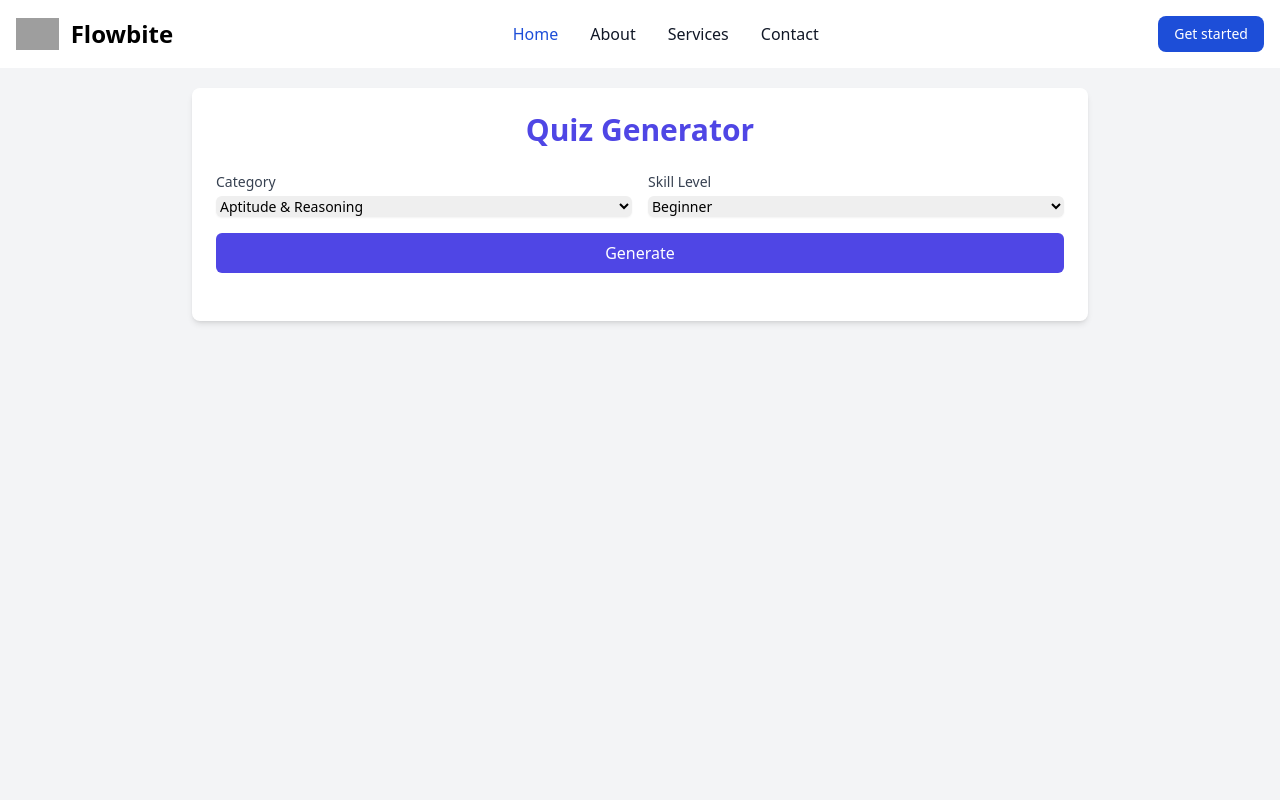
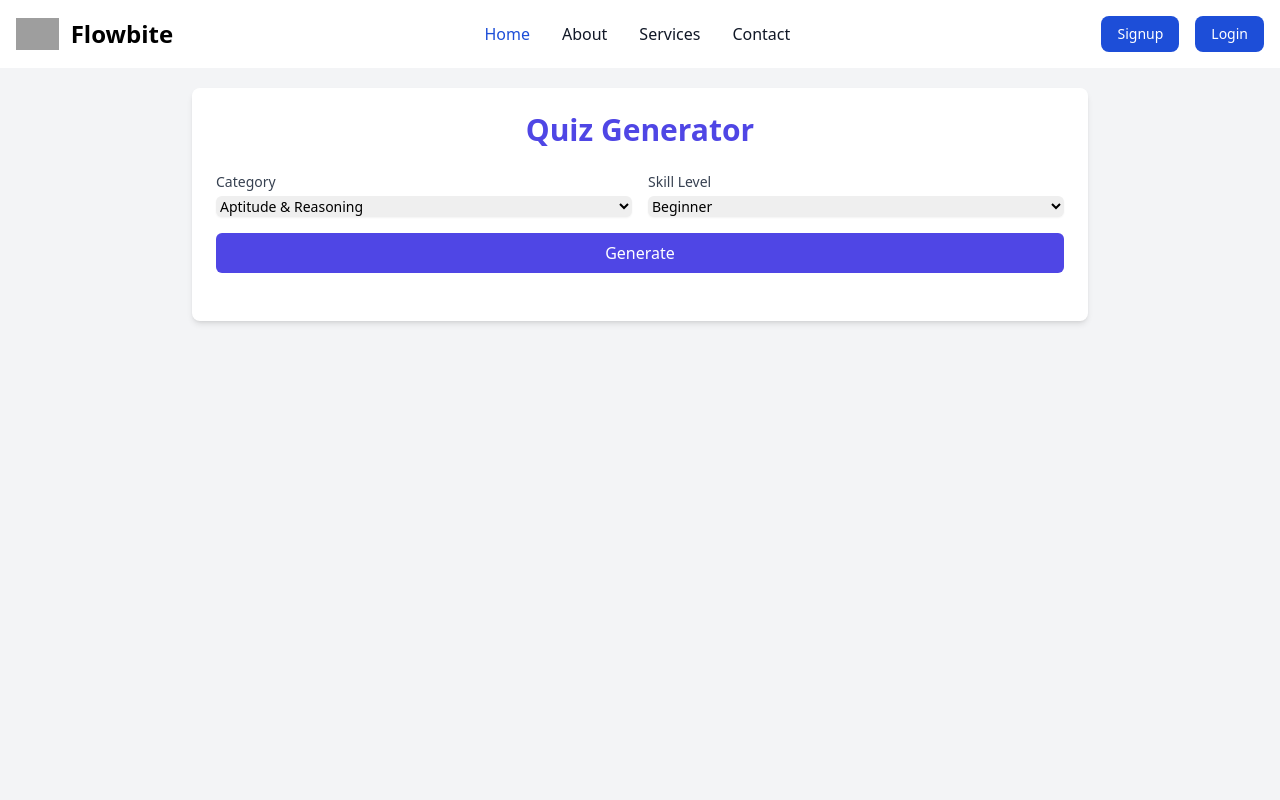
Before and after one commit to PrasunKushwaha/Placify_AI, a React (Vite) app: page / in a window 1280 px wide. Shown: the top 800 px of the page. Built offline with nearby package versions, Linux system fonts and the light colour scheme; grey boxes are pictures that could not be loaded.

Commit message:
added login, signup buttons

```diff
--- a/src/Navbar.jsx
+++ b/src/Navbar.jsx
@@ -1,45 +1,44 @@
-import React from 'react'
-function Navbar (){
-    return(
+import React from 'react';
+
+function Navbar() {
+    return (
         <>
-
-
-<nav class="bg-white border-gray-200 dark:bg-gray-900">
-  <div class="max-w-screen-xl flex flex-wrap items-center justify-between mx-auto p-4">
-  <a href="https://flowbite.com/" class="flex items-center space-x-3 rtl:space-x-reverse">
-      <img src="https://flowbite.com/docs/images/logo.svg" class="h-8" alt="Flowbite Logo" />
-      <span class="self-center text-2xl font-semibold whitespace-nowrap dark:text-white">Flowbite</span>
+            <nav className="bg-white border-gray-200 dark:bg-gray-900">
+                <div className="flex flex-wrap items-center justify-between max-w-screen-xl p-4 mx-auto">
+                    <a href="https://flowbite.com/" className="flex items-center space-x-3 rtl:space-x-reverse">
+                        <img src="https://flowbite.com/docs/images/logo.svg" className="h-8" alt="Flowbite Logo" />
+                        <span className="self-center text-2xl font-semibold whitespace-nowrap dark:text-white">Flowbite</span>
                     </a>
-  <div class="flex md:order-2 space-x-3 md:space-x-0 rtl:space-x-reverse">
-      <button type="button" class="text-white bg-blue-700 hover:bg-blue-800 focus:ring-4 focus:outline-none focus:ring-blue-300 font-medium rounded-lg text-sm px-4 py-2 text-center dark:bg-blue-600 dark:hover:bg-blue-700 dark:focus:ring-blue-800">Get started</button>
-      <button data-collapse-toggle="navbar-cta" type="button" class="inline-flex items-center p-2 w-10 h-10 justify-center text-sm text-gray-500 rounded-lg md:hidden hover:bg-gray-100 focus:outline-none focus:ring-2 focus:ring-gray-200 dark:text-gray-400 dark:hover:bg-gray-700 dark:focus:ring-gray-600" aria-controls="navbar-cta" aria-expanded="false">
-        <span class="sr-only">Open main menu</span>
-        <svg class="w-5 h-5" aria-hidden="true" xmlns="http://www.w3.org/2000/svg" fill="none" viewBox="0 0 17 14">
-            <path stroke="currentColor" stroke-linecap="round" stroke-linejoin="round" stroke-width="2" d="M1 1h15M1 7h15M1 13h15"/>
+                    <div className="flex space-x-3 md:order-2 md:space-x-0 rtl:space-x-reverse">
+                        <button type="button" className="px-4 py-2 mr-4 text-sm font-medium text-center text-white bg-blue-700 rounded-lg hover:bg-blue-800 focus:ring-4 focus:outline-none focus:ring-blue-300 dark:bg-blue-600 dark:hover:bg-blue-700 dark:focus:ring-blue-800">Signup</button>
+                        <button type="button" className="px-4 py-2 text-sm font-medium text-center text-white bg-blue-700 rounded-lg hover:bg-blue-800 focus:ring-4 focus:outline-none focus:ring-blue-300 dark:bg-blue-600 dark:hover:bg-blue-700 dark:focus:ring-blue-800">Login</button>
+                        <button data-collapse-toggle="navbar-cta" type="button" className="inline-flex items-center justify-center w-10 h-10 p-2 text-sm text-gray-500 rounded-lg md:hidden hover:bg-gray-100 focus:outline-none focus:ring-2 focus:ring-gray-200 dark:text-gray-400 dark:hover:bg-gray-700 dark:focus:ring-gray-600" aria-controls="navbar-cta" aria-expanded="false">
+                            <span className="sr-only">Open main menu</span>
+                            <svg className="w-5 h-5" aria-hidden="true" xmlns="http://www.w3.org/2000/svg" fill="none" viewBox="0 0 17 14">
+                                <path stroke="currentColor" stroke-linecap="round" stroke-linejoin="round" stroke-width="2" d="M1 1h15M1 7h15M1 13h15" />
                             </svg>
                         </button>
                     </div>
-  <div class="items-center justify-between hidden w-full md:flex md:w-auto md:order-1" id="navbar-cta">
-    <ul class="flex flex-col font-medium p-4 md:p-0 mt-4 border border-gray-100 rounded-lg bg-gray-50 md:space-x-8 rtl:space-x-reverse md:flex-row md:mt-0 md:border-0 md:bg-white dark:bg-gray-800 md:dark:bg-gray-900 dark:border-gray-700">
+                    <div className="items-center justify-between hidden w-full md:flex md:w-auto md:order-1" id="navbar-cta">
+                        <ul className="flex flex-col p-4 mt-4 font-medium border border-gray-100 rounded-lg md:p-0 bg-gray-50 md:space-x-8 rtl:space-x-reverse md:flex-row md:mt-0 md:border-0 md:bg-white dark:bg-gray-800 md:dark:bg-gray-900 dark:border-gray-700">
                             <li>
-        <a href="#" class="block py-2 px-3 md:p-0 text-white bg-blue-700 rounded md:bg-transparent md:text-blue-700 md:dark:text-blue-500" aria-current="page">Home</a>
+                                <a href="#" className="block px-3 py-2 text-white bg-blue-700 rounded md:p-0 md:bg-transparent md:text-blue-700 md:dark:text-blue-500" aria-current="page">Home</a>
                             </li>
                             <li>
-        <a href="#" class="block py-2 px-3 md:p-0 text-gray-900 rounded hover:bg-gray-100 md:hover:bg-transparent md:hover:text-blue-700 md:dark:hover:text-blue-500 dark:text-white dark:hover:bg-gray-700 dark:hover:text-white md:dark:hover:bg-transparent dark:border-gray-700">About</a>
+                                <a href="#" className="block px-3 py-2 text-gray-900 rounded md:p-0 hover:bg-gray-100 md:hover:bg-transparent md:hover:text-blue-700 md:dark:hover:text-blue-500 dark:text-white dark:hover:bg-gray-700 dark:hover:text-white md:dark:hover:bg-transparent dark:border-gray-700">About</a>
                             </li>
                             <li>
-        <a href="#" class="block py-2 px-3 md:p-0 text-gray-900 rounded hover:bg-gray-100 md:hover:bg-transparent md:hover:text-blue-700 md:dark:hover:text-blue-500 dark:text-white dark:hover:bg-gray-700 dark:hover:text-white md:dark:hover:bg-transparent dark:border-gray-700">Services</a>
+                                <a href="#" className="block px-3 py-2 text-gray-900 rounded md:p-0 hover:bg-gray-100 md:hover:bg-transparent md:hover:text-blue-700 md:dark:hover:text-blue-500 dark:text-white dark:hover:bg-gray-700 dark:hover:text-white md:dark:hover:bg-transparent dark:border-gray-700">Services</a>
                             </li>
                             <li>
-        <a href="#" class="block py-2 px-3 md:p-0 text-gray-900 rounded hover:bg-gray-100 md:hover:bg-transparent md:hover:text-blue-700 md:dark:hover:text-blue-500 dark:text-white dark:hover:bg-gray-700 dark:hover:text-white md:dark:hover:bg-transparent dark:border-gray-700">Contact</a>
+                                <a href="#" className="block px-3 py-2 text-gray-900 rounded md:p-0 hover:bg-gray-100 md:hover:bg-transparent md:hover:text-blue-700 md:dark:hover:text-blue-500 dark:text-white dark:hover:bg-gray-700 dark:hover:text-white md:dark:hover:bg-transparent dark:border-gray-700">Contact</a>
                             </li>
                         </ul>
                     </div>
                 </div>
             </nav>
-
         </>
-    )
+    );
 }
 
 export default Navbar;
```
Lines whose indentation alone changed are shown as unchanged.
